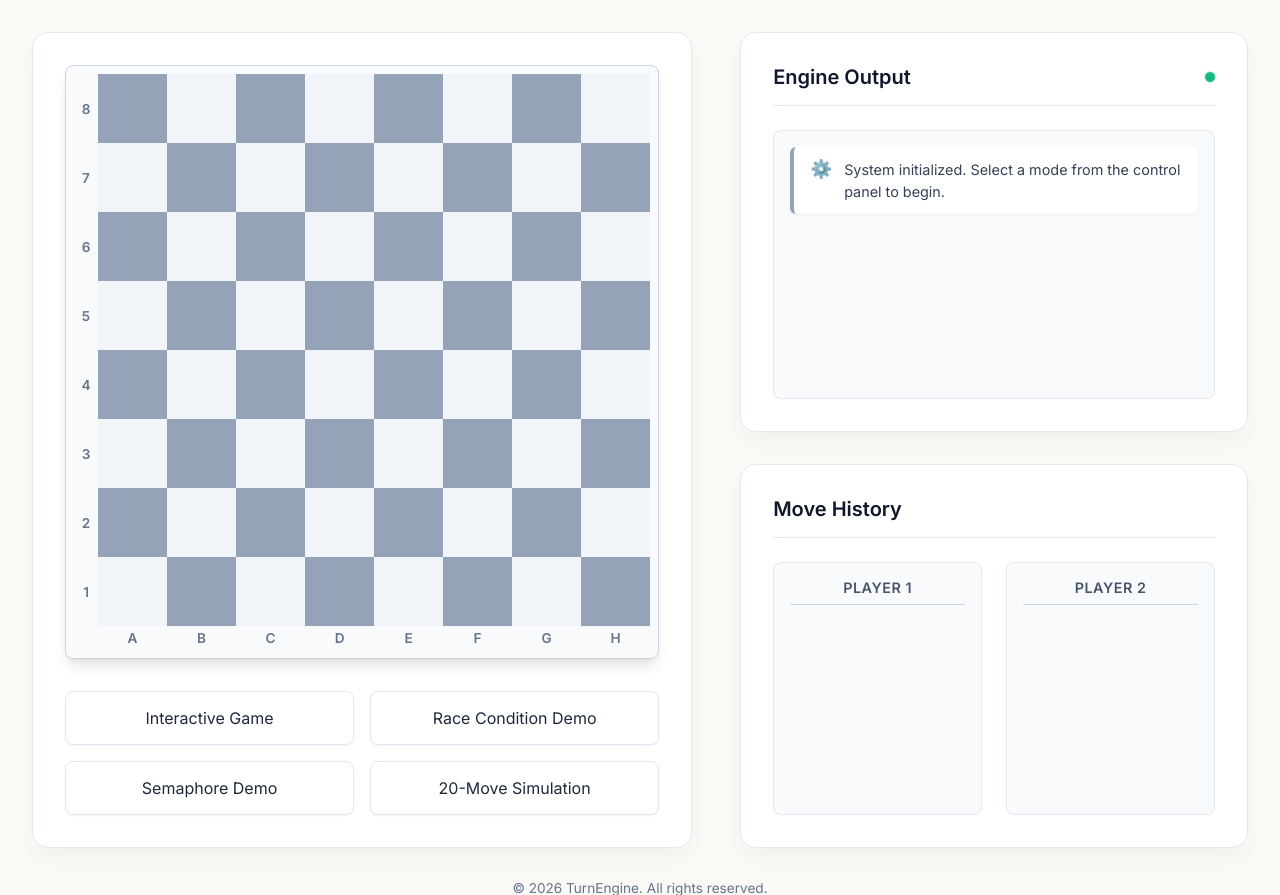
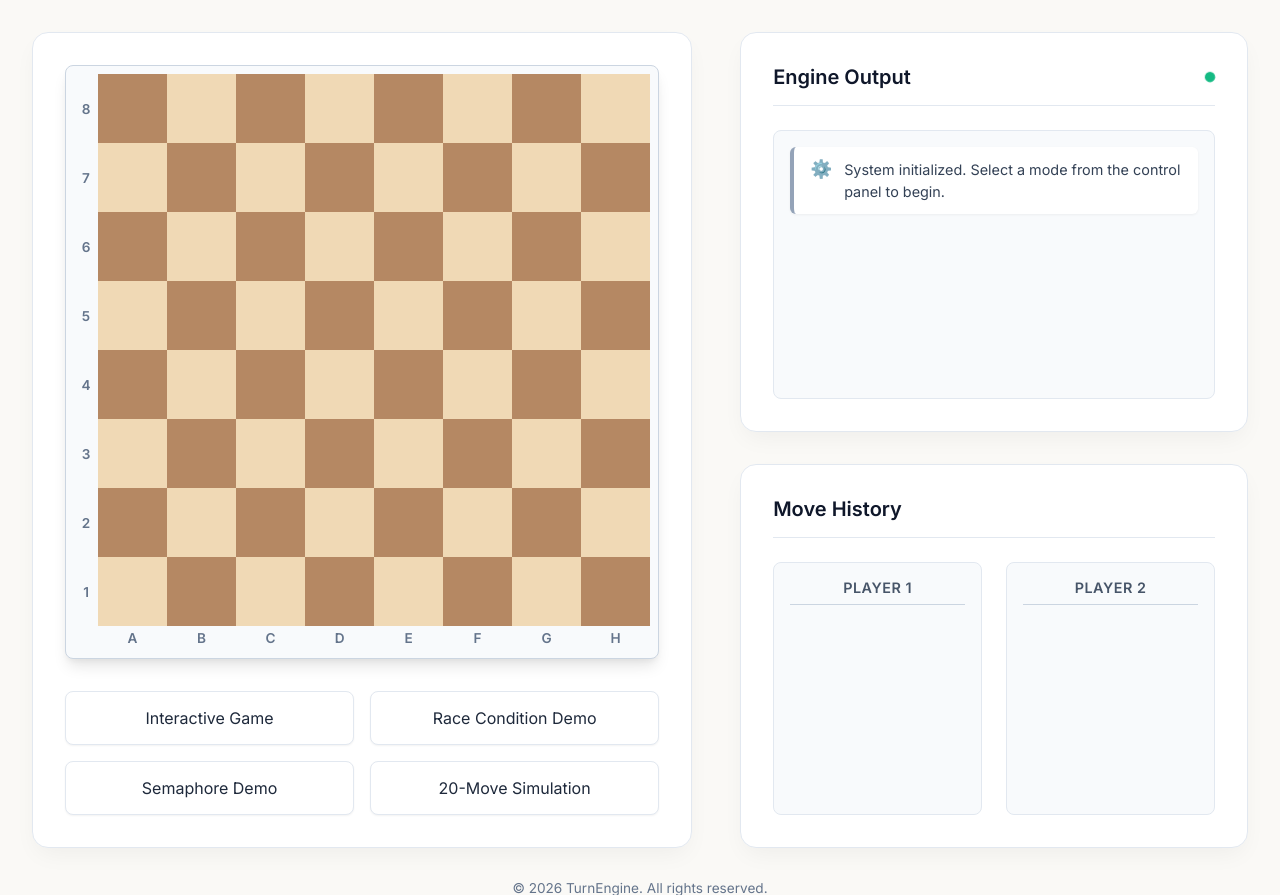
Before and after one commit to sarthak-11231/Turn_Engine, a Flask app: page / in a window 1280 px wide. Shown: the part 120-1015 px from the top of the page. Run offline with Flask 3, Linux system fonts and the light colour scheme.

Commit message:
colour change

```diff
--- a/static/style.css
+++ b/static/style.css
@@ -143,11 +143,11 @@ header {
 }
 
 .tile.dark {
-    background: #94a3b8;
+    background: #b58863;
 }
 
 .tile.light {
-    background: #f1f5f9;
+    background: #f0d9b5;
 }
 
 /* Highlights */
```
